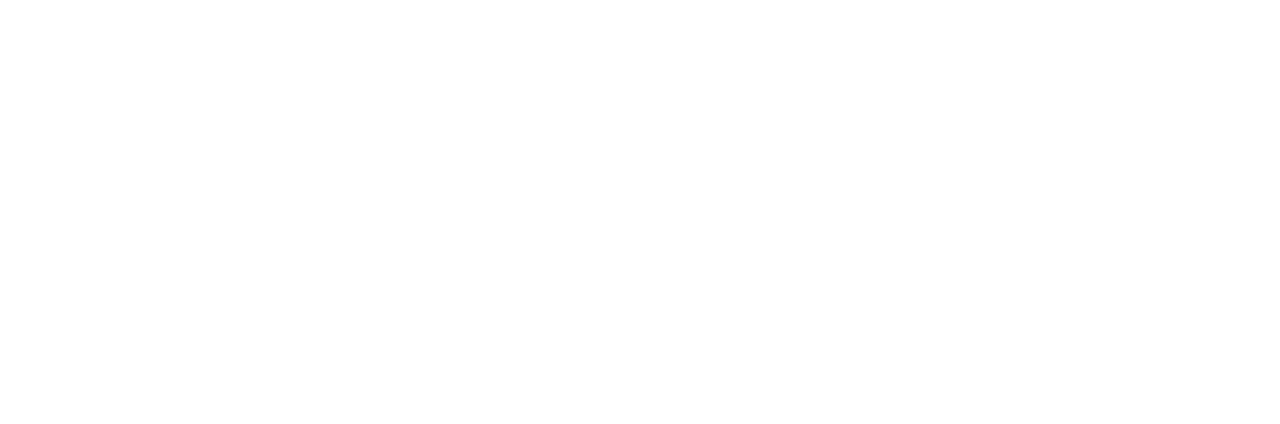
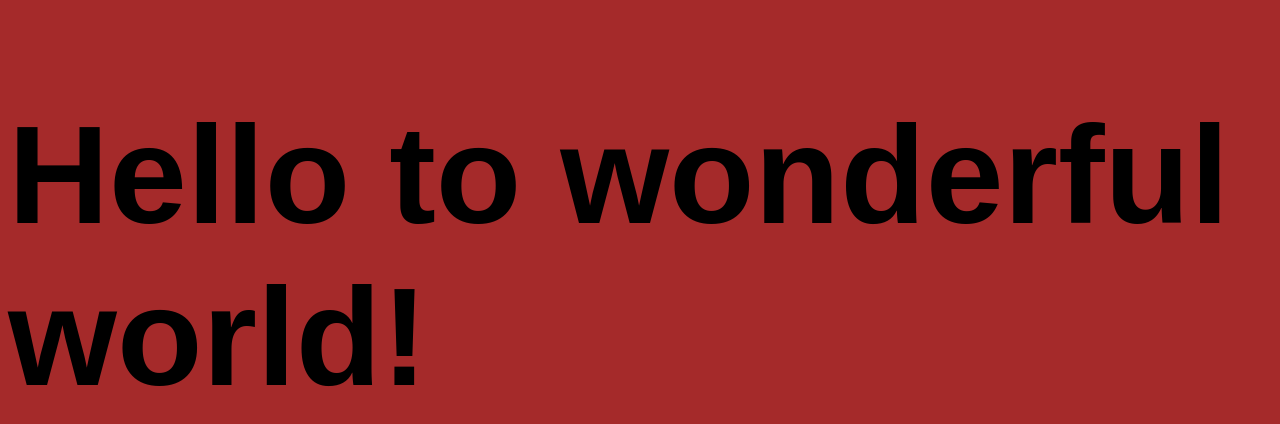
Before and after one commit to ikhlaaq/Github-three, a plain HTML site: page index.html in a window 1280 px wide. Drawn offline with Linux system fonts and the light colour scheme.

Commit message:
added text and styled it

```diff
--- a/index.html
+++ b/index.html
@@ -6,6 +6,6 @@
 
     </head>
     <body>
-
+      <h1>Hello to wonderful world!</h1>
     </body>
 </html>
--- a/style.css
+++ b/style.css
@@ -0,0 +1,5 @@
+body {
+    font-family: sans-serif;
+    font-size: 70px;
+    background-color: brown;
+}
```
